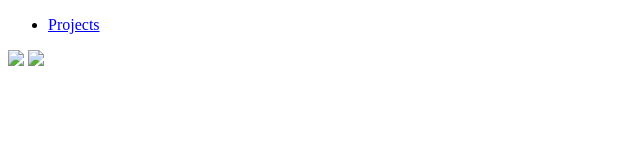
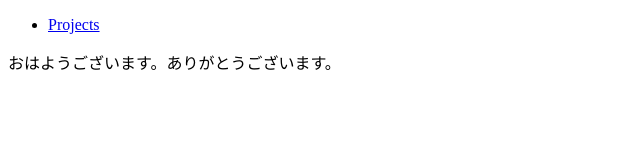
Before and after one commit to Ayumyyy/Ayumyyy, a plain HTML site: page index.html in a window 1280 px wide. Shown: the whole page, without its empty margins (0-640 px from the left). Drawn offline with Linux system fonts and the light colour scheme.

Commit message:
Update index.html

```diff
--- a/index.html
+++ b/index.html
@@ -24,8 +24,7 @@
     </ul>
 </nav>
 <main>
-    <img src="dinosaur.webp">
-    <img class="volcano" src="volcano.jpeg">
+   おはようございます。ありがとうございます。
 </main>
 </body>
 </html>
```
